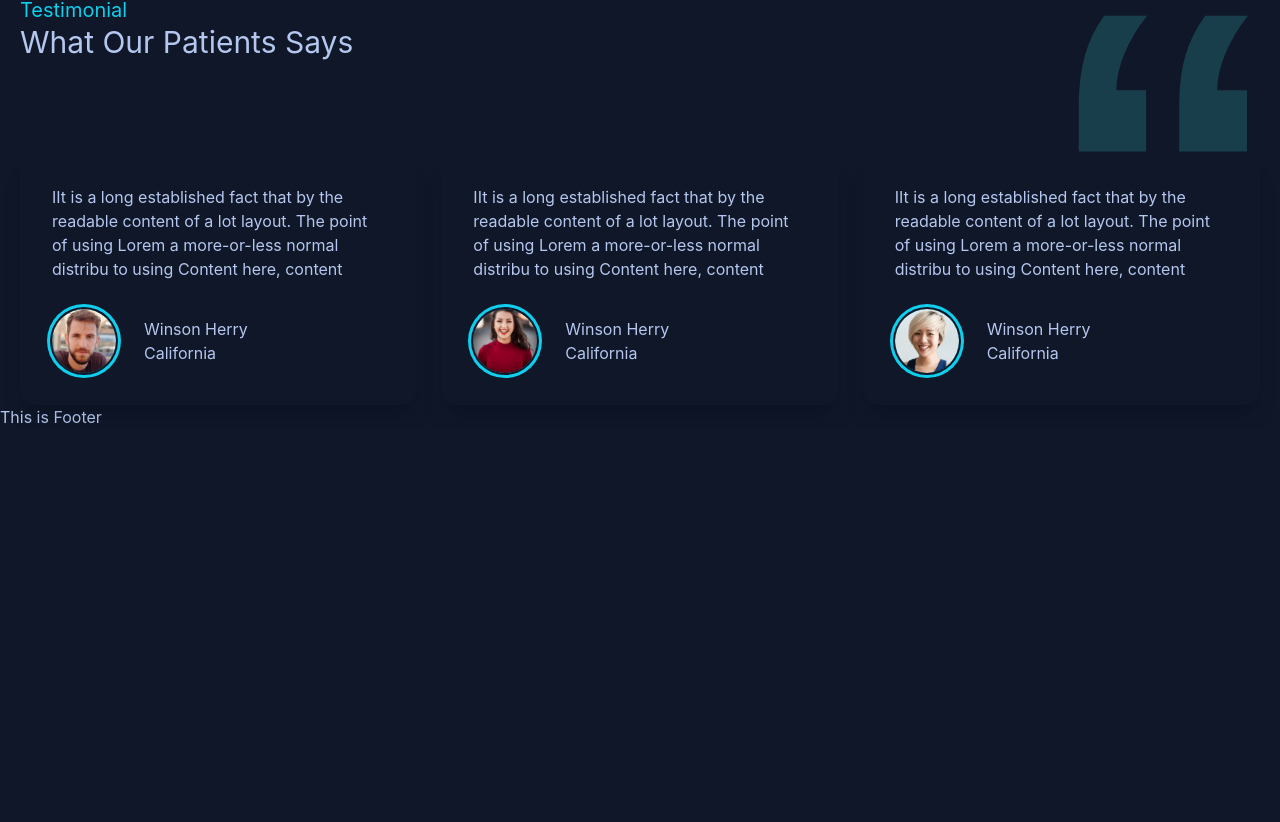
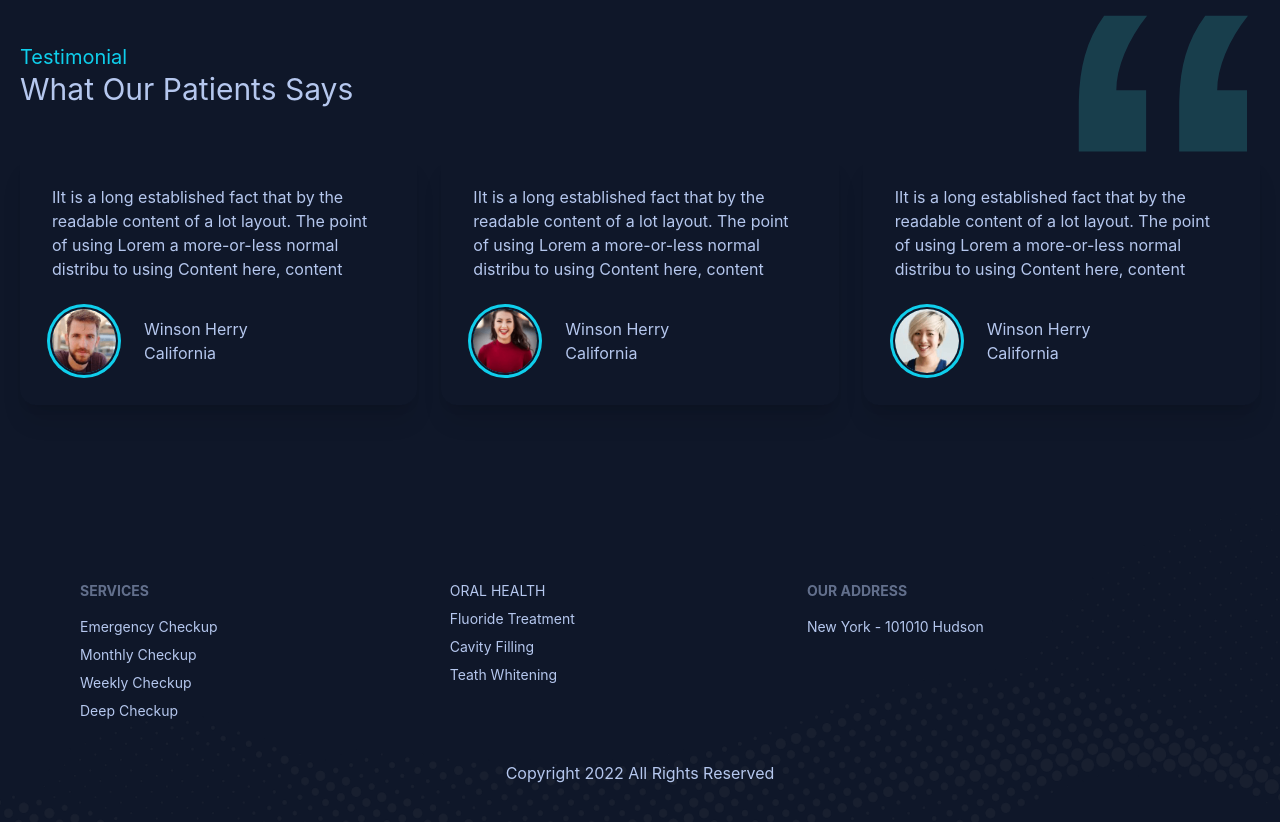
Before and after one commit to Rahat-Ul-Anwar/doctors-portal-client, a React (Create React App) app: page / in a window 1280 px wide. Shown: the part 2695-3517 px from the top of the page. Before the commit the page ends 3124 px from the top, so only its background shows below. Built offline with nearby package versions, Linux system fonts and the light colour scheme.

Commit message:
footer added

```diff
--- a/src/Pages/Home/Testimonial/Testimonial.js
+++ b/src/Pages/Home/Testimonial/Testimonial.js
@@ -33,8 +33,8 @@
     },
   ];
   return (
-    <section className="mt-24">
-      <div className="flex justify-between">
+    <section className="mt-24 mb-24">
+      <div className="flex justify-between items-center">
         <div>
           <h4 className=" text-xl text-primary">Testimonial</h4>
           <h2 className=" text-3xl">What Our Patients Says</h2>
--- a/src/Pages/shared/Footer/Footer.js
+++ b/src/Pages/shared/Footer/Footer.js
@@ -1,11 +1,40 @@
-import React from 'react';
+import React from "react";
+import { Link } from "react-router-dom";
+import footer from '../../../assets/images/footer.png';
 
 const Footer = () => {
-    return (
+  return (
+      <footer className=" p-20"
+          style={{
+              background: `url(${footer})`,
+              backgroundSize: 'cover'
+          }}
+       >
+      <div className="footer">
         <div>
-            <h2>This is Footer</h2>
+          <span className="footer-title">Services</span>
+          <Link className="link link-hover">Emergency Checkup</Link>
+          <Link className="link link-hover">Monthly Checkup</Link>
+          <Link className="link link-hover">Weekly Checkup</Link>
+          <Link className="link link-hover">Deep Checkup</Link>
         </div>
-    );
+        <div>
+          <Link className="link link-hover">ORAL HEALTH</Link>
+          <Link className="link link-hover">Fluoride Treatment</Link>
+          <Link className="link link-hover">Cavity Filling</Link>
+          <Link className="link link-hover">Teath Whitening</Link>
+        </div>
+        <div>
+          <span className="footer-title">OUR ADDRESS</span>
+          <Link className="link link-hover">New York - 101010 Hudson</Link>
+
+        </div>
+      </div>
+      <div className="text-center mt-10">
+        <p>Copyright 2022 All Rights Reserved</p>
+      </div>
+    </footer>
+  );
 };
 
 export default Footer;
```
